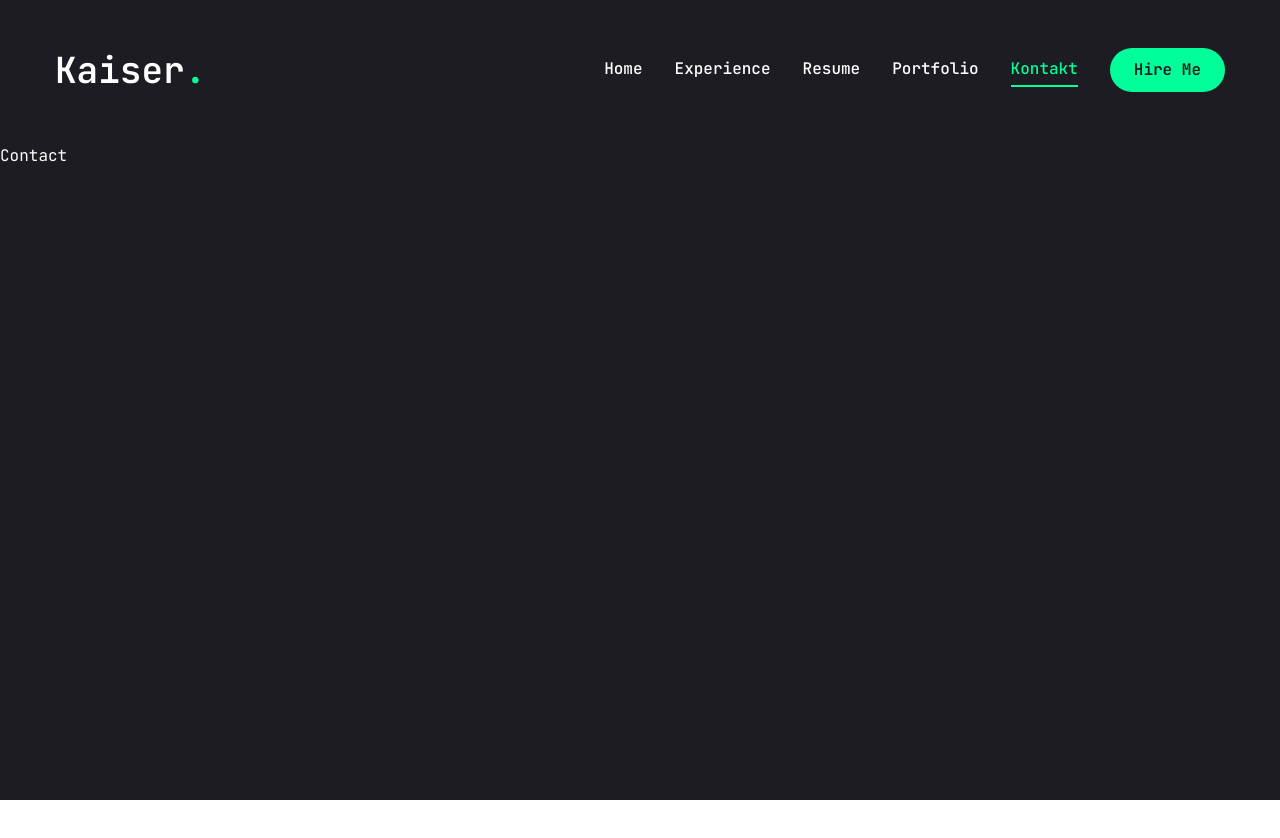
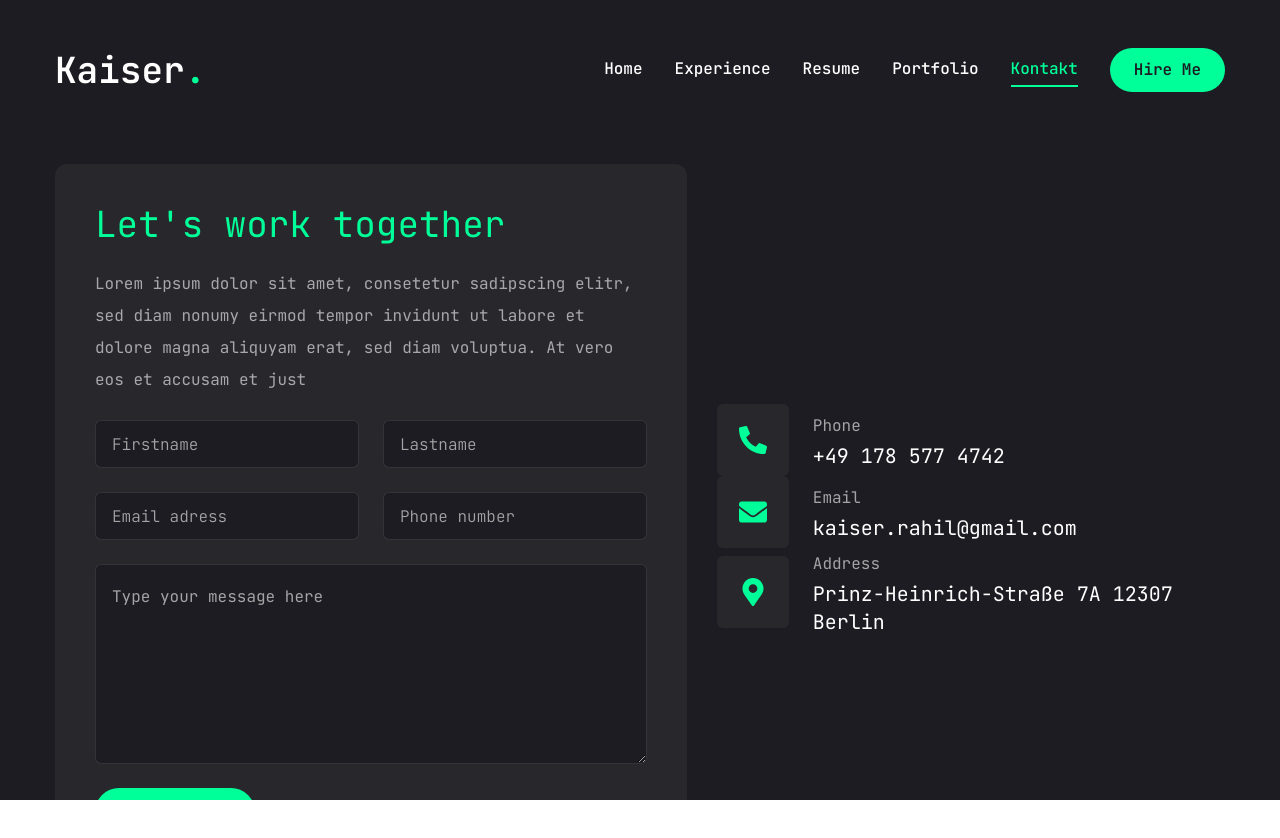
Before and after one commit to rahilkaiser/portfolio-website, a Next.js app: page /contact in a window 1280 px wide. Shown: the top 838 px of the page. Before the commit the page ends 800 px from the top, so only its background shows below. Built offline with nearby package versions, Linux system fonts and the light colour scheme.

Commit message:
Contact Form finished

```diff
--- a/src/app/contact/page.tsx
+++ b/src/app/contact/page.tsx
@@ -1,8 +1,96 @@
+"use client"
 
+import { Input } from "@/components/ui/input";
+import {motion} from "framer-motion";
+import {FaEnvelope, FaMapMarkerAlt, FaPhoneAlt} from "react-icons/fa";
+import {Select, SelectContent, SelectGroup, SelectItem, SelectLabel, SelectTrigger, SelectValue} from "@/components/ui/select";
+import {Textarea} from "@/components/ui/textarea";
+import {Button} from "@/components/ui/button";
+
+
+const info = [
+    {
+        icon: <FaPhoneAlt/>,
+        title: "Phone",
+        description: "+49 178 577 4742",
+    },
+    {
+        icon: <FaEnvelope/>,
+        title: "Email",
+        description: "kaiser.rahil@gmail.com",
+    },
+    {
+        icon: <FaMapMarkerAlt/>,
+        title: "Address",
+        description: "Prinz-Heinrich-Straße 7A 12307 Berlin",
+    }
+]
 export default function Contact() {
     return (
-        <div>
-            Contact
-        </div>
+        <motion.section
+            initial={{
+                opacity: 0
+            }}
+            animate={{
+                opacity: 1,
+                transition: {delay: 2.4, duration: 0.4, ease: "easeIn"}
+            }}
+            className="py-6"
+        >
+            <div className="container mx-auto">
+                <div className="flex flex-col xl:flex-row gap-[30px]">
+                    {/*Form*/}
+                    <div className="xl:w-[54%] order-2 xl:order-none">
+                        <form className="flex flex-col gap-6 p-10 bg-[#27272c] rounded-xl">
+                            <h3 className="text-4xl text-accent">Let's work together</h3>
+                            <p className="text-white/60">Lorem ipsum dolor sit amet, consetetur sadipscing elitr, sed diam nonumy eirmod tempor invidunt ut labore et dolore magna aliquyam erat, sed diam voluptua. At vero eos et accusam et just
+                            </p>
+                            <div className="grid grid-cols-1 md:grid-cols-2 gap-6">
+                                <Input type="firstname" placeholder="Firstname"/>
+                                <Input type="lastname" placeholder="Lastname"/>
+                                <Input type="email" placeholder="Email adress"/>
+                                <Input type="phone" placeholder="Phone number"/>
+                            </div>
+                        {/*    select*/}
+                        {/*    <Select>*/}
+                        {/*        <SelectTrigger className="w-full">*/}
+                        {/*            <SelectValue placeholder="Select a service"/>*/}
+                        {/*        </SelectTrigger>*/}
+                        {/*        <SelectContent>*/}
+                        {/*            <SelectGroup>*/}
+                        {/*                <SelectLabel>Select a service</SelectLabel>*/}
+                        {/*                <SelectItem value="est">Web Development</SelectItem>*/}
+                        {/*                <SelectItem value="cst">UI/UX Design</SelectItem>*/}
+                        {/*                <SelectItem value="mst">Logo Design</SelectItem>*/}
+                        {/*            </SelectGroup>*/}
+                        {/*        </SelectContent>*/}
+                        {/*    </Select>*/}
+
+                            <Textarea className="h-[200px]"
+                            placeholder="Type your message here"
+                            />
+
+                            <Button size="md" className="max-w-40">Send message</Button>
+                        </form>
+                    </div>
+                    {/*Info*/}
+                    <div className="flex-1 flex items-center xl:justify-end order-1 xl:order-none mb-8 xl:mb-0">
+                        <ul>
+                            {info.map((item, index) => (
+                                <li key={index} className="flex items-center gap-6">
+                                    <div className="w-[52px] h-[52px] xl:w-[72px] xl:h-[72px] bg-[#27272c] text-accent rounded-md flex items-center justify-center">
+                                        <div className="text-[28px]">{item.icon}</div>
+                                    </div>
+                                    <div className="flex-1">
+                                        <p className="text-white/60">{item.title}</p>
+                                        <h3 className="text-xl">{item.description}</h3>
+                                    </div>
+                                </li>
+                            ))}
+                        </ul>
+                    </div>
+                </div>
+            </div>
+        </motion.section>
     );
 }
--- a/src/components/Header.tsx
+++ b/src/components/Header.tsx
@@ -7,7 +7,7 @@ export const Header = () => {
     return (
         <header className="py-8 xl:py-12 text-white ">
             <div className="container mx-auto flex justify-between items-center">
-                <Link href={""}>
+                <Link href={"/"}>
                     <h1 className="text-4xl font-semibold ">
                         Kaiser<span className="text-accent">.</span>
                     </h1>
--- a/src/components/ui/input.tsx
+++ b/src/components/ui/input.tsx
@@ -11,7 +11,7 @@ const Input = React.forwardRef<HTMLInputElement, InputProps>(
       <input
         type={type}
         className={cn(
-          "flex h-10 w-full rounded-md border border-slate-200 bg-white px-3 py-2 text-sm ring-offset-white file:border-0 file:bg-transparent file:text-sm file:font-medium placeholder:text-slate-500 focus-visible:outline-none focus-visible:ring-2 focus-visible:ring-slate-950 focus-visible:ring-offset-2 disabled:cursor-not-allowed disabled:opacity-50 dark:border-slate-800 dark:bg-slate-950 dark:ring-offset-slate-950 dark:placeholder:text-slate-400 dark:focus-visible:ring-slate-300",
+          "flex h-[48px] rounded-md border border-white/10 focus:border-accent font-light bg-primary px-4 py-5 text-base placeholder:text-white/60 outline-none transition-colors duration-500",
           className
         )}
         ref={ref}
--- a/src/components/ui/textarea.tsx
+++ b/src/components/ui/textarea.tsx
@@ -10,7 +10,7 @@ const Textarea = React.forwardRef<HTMLTextAreaElement, TextareaProps>(
         return (
             <textarea
                 className={cn(
-          "flex min-h-[80px] w-full rounded-md border border-slate-200 bg-white px-3 py-2 text-sm ring-offset-white placeholder:text-slate-500 focus-visible:outline-none focus-visible:ring-2 focus-visible:ring-slate-950 focus-visible:ring-offset-2 disabled:cursor-not-allowed disabled:opacity-50 dark:border-slate-800 dark:bg-slate-950 dark:ring-offset-slate-950 dark:placeholder:text-slate-400 dark:focus-visible:ring-slate-300",
+                    "flex min-h-[80px] w-full rounded-md border bg-primary px-4 py-5 text-base placeholder:text-white/60 focus-visible:outline-none focus-visible:ring-1 focus-visible:ring-accent focus-visible:ring-offset-0 disabled:cursor-not-allowed disabled:opacity-50 transition-colors duration-500 border-white/10 focus:border-accent" ,
                     className
                 )}
                 ref={ref}
```
Lines whose indentation alone changed are shown as unchanged.
